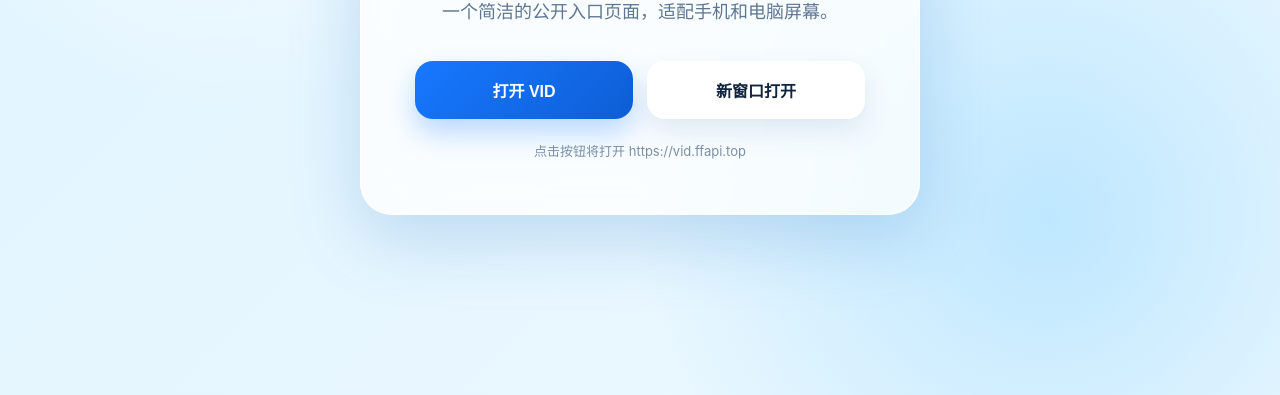
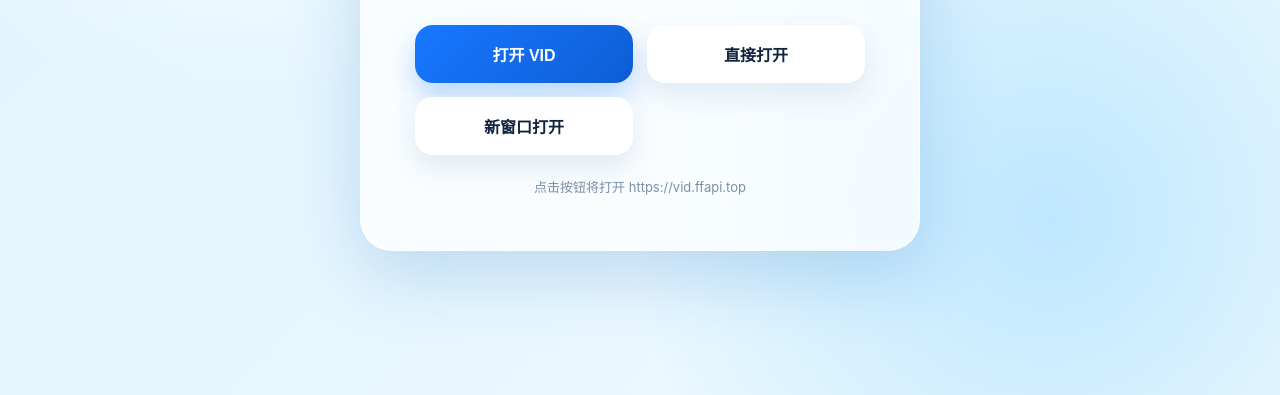
Before and after one commit to fcsj-vidffaip-520/vid.ffapi, a plain HTML site: page index.html in a window 1280 px wide. Shown: the part 405-800 px from the top of the page. Drawn offline with Linux system fonts and the light colour scheme.

Commit message:
Add direct open button

```diff
--- a/index.html
+++ b/index.html
@@ -135,6 +135,7 @@
     <p>一个简洁的公开入口页面，适配手机和电脑屏幕。</p>
     <div class="actions">
       <button class="button primary" id="openVid" type="button">打开 VID</button>
+      <a class="button" href="https://vid.ffapi.top">直接打开</a>
       <a class="button" href="https://vid.ffapi.top" target="_blank" rel="noopener noreferrer">新窗口打开</a>
     </div>
     <div class="note">点击按钮将打开 https://vid.ffapi.top</div>
```
